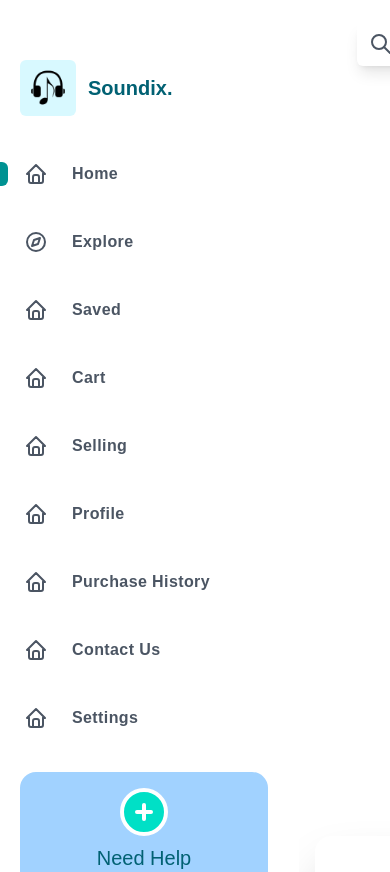
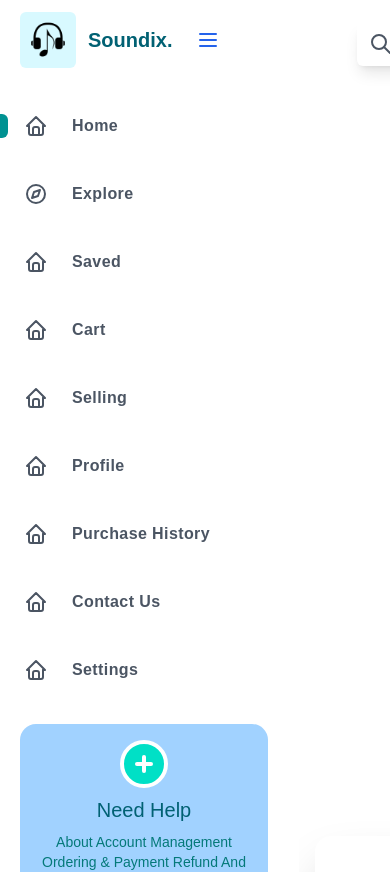
Before and after one commit to Majid-Arab/soundix-tailwind, a Next.js app: page / in a window 390 px wide. Shown: the top 872 px of the page. Built offline with nearby package versions, Linux system fonts and the light colour scheme.

Commit message:
sidebar responsive

```diff
--- a/src/components/sidebar/header.tsx
+++ b/src/components/sidebar/header.tsx
@@ -1,9 +1,14 @@
-import React from "react";
+"use client";
+import React, { useState } from "react";
 import Image from "next/image";
 import Logo from "../../../public/logo.png";
+import ToggleSidebar from "./toabbleSidebar";
+
 
 function Header() {
+
   return (
+    <div className="relative">
       <div className="flex justify-start items-center black gap-3 text-black">
       <div className="relative rounded-md bg-[#D8F9FF] p-2 text-[#047979] focus:outline-none focus:ring-2 focus:ring-[#047979] focus:ring-offset-2 ml-5">
           <Image
@@ -15,6 +20,8 @@ function Header() {
           />
         </div>
         <h1 className="text-[#016173] font-bold text-xl">Soundix.</h1>
+        <ToggleSidebar />
+      </div>
     </div>
   );
 }
--- a/src/components/sidebar/index.tsx
+++ b/src/components/sidebar/index.tsx
@@ -1,45 +1,12 @@
-"use client";
 import SideTabs from "./sideTabs";
 import Support from "./support";
 import Header from "./header";
-import { useState } from "react";
-import { IconX, IconMenu2 } from "@tabler/icons-react";
 
 function Index() {
-  const [isSidebarOpen, setSidebarOpen] = useState(false);
 
-  const toggleSidebar = () => {
-    setSidebarOpen(!isSidebarOpen);
-  };
   return (
     <div>
-      <div className="lg:hidden">
-        <button
-          onClick={toggleSidebar}
-          className="navbar-burger flex items-center text-blue-600 p-3"
-        >
-          <svg
-            className="block h-6 w-6 fill-current"
-            viewBox="0 0 24 24"
-            xmlns="http://www.w3.org/2000/svg"
-          >
-            <title>
-              {isSidebarOpen ? (
-                <IconX className="w-full h-full" stroke={1.5} />
-              ) : (
-                <IconMenu2 className="w-full h-full" stroke={1.5} />
-              )}
-            </title>
-            <path
-              d={
-                isSidebarOpen
-                  ? "M6 18L18 6M6 6l12 12"
-                  : "M3 12h18M3 6h18M3 18h18"
-              }
-            />
-          </svg>
-        </button>
-      </div>
+
       <Header />
       <SideTabs />
       <Support />
--- a/src/components/sidebar/support.tsx
+++ b/src/components/sidebar/support.tsx
@@ -21,7 +21,7 @@ function Support() {
         </p>
         <button
           type="button"
-          className="bg-white border-white border-2 relative rounded-lg px-4 py-2 bg-[#EBFCFF] text-[#047979] text-sm font-semibold hover:border-2 hover:border-[#047979]  focus:outline-none focus:ring-2 focus:ring-[#047979] focus:ring-offset-2"
+          className="border-white border-2 relative rounded-lg px-4 py-2 bg-[#EBFCFF] text-[#047979] text-sm font-semibold hover:border-2 hover:border-[#047979]  focus:outline-none focus:ring-2 focus:ring-[#047979] focus:ring-offset-2"
         >
           Customer Service
         </button>
--- /dev/null
+++ b/src/components/sidebar/toabbleSidebar.tsx
@@ -0,0 +1,49 @@
+"use client";
+
+import React, { useState } from "react";
+import { IconX, IconMenu2 } from "@tabler/icons-react";
+import SideTabs from "./sideTabs";
+import Header from "./header";
+
+function ToggleSidebar() {
+  const [isSidebarOpen, setSidebarOpen] = useState(false);
+
+  const toggleSidebar = () => {
+    setSidebarOpen(!isSidebarOpen);
+  };
+
+  return (
+    <div className="relative">
+      <div className="flex justify-start items-center black gap-3 text-black">
+        <div className="ml-auto">
+          <button
+            onClick={toggleSidebar}
+            className="flex items-center text-blue-600 p-3 focus:outline-none"
+          >
+            {isSidebarOpen ? (
+              <IconX className="h-6 w-6" />
+            ) : (
+              <IconMenu2 className="h-6 w-6" />
+            )}
+          </button>
+        </div>
+        {isSidebarOpen && (
+          <div className="fixed inset-0 bg-gray-800 bg-opacity-50 z-40">
+            <div className="fixed inset-y-0 left-0 z-50 w-64 bg-white p-4">
+              <Header />
+              <SideTabs />
+              <button
+                onClick={toggleSidebar}
+                className="absolute top-4 right-4 text-gray-700"
+              >
+                <IconX className="h-6 w-6" />
+              </button>
+            </div>
+          </div>
+        )}
+      </div>
+    </div>
+  );
+}
+
+export default ToggleSidebar;
```
Lines whose indentation alone changed are shown as unchanged.
